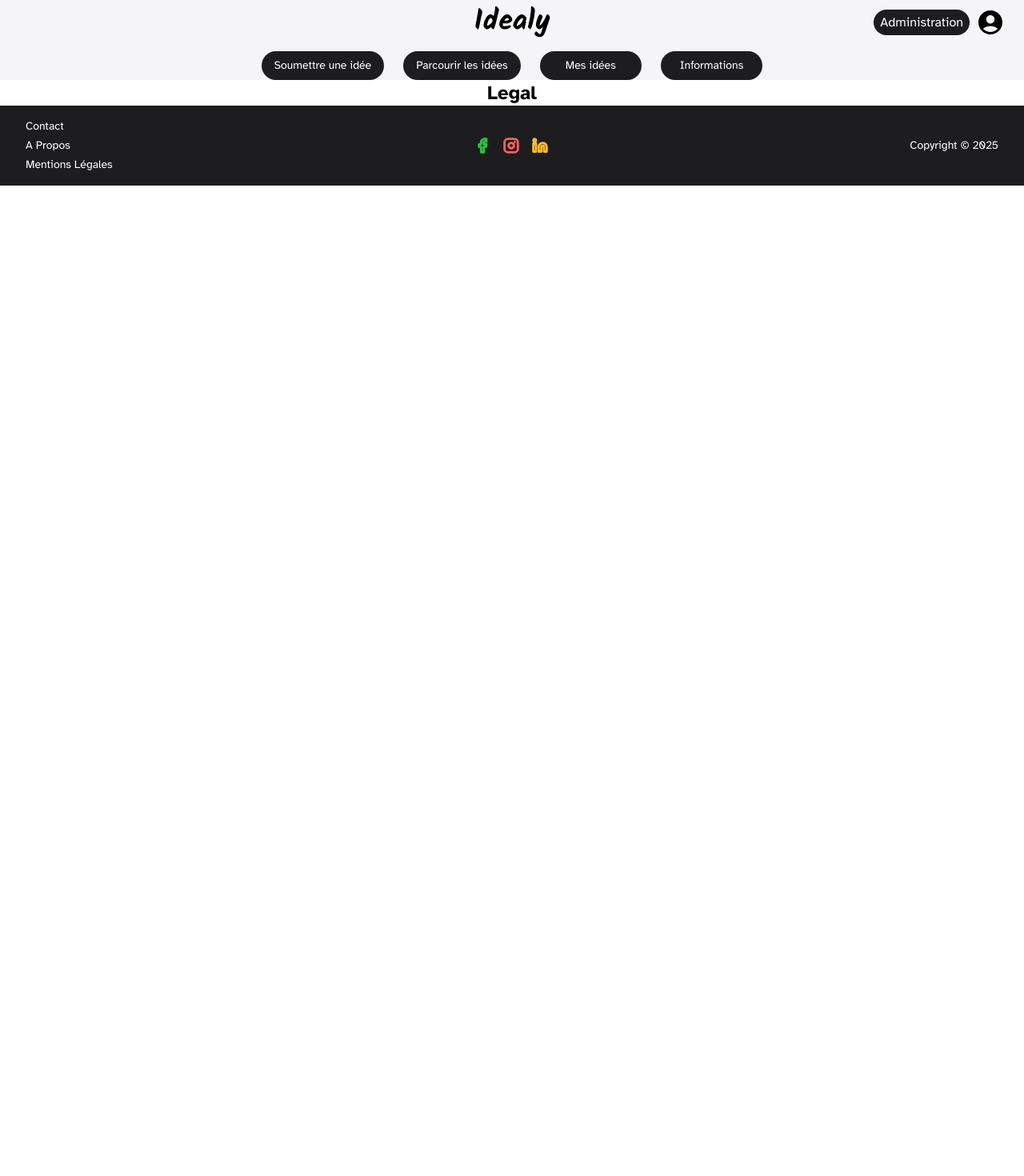
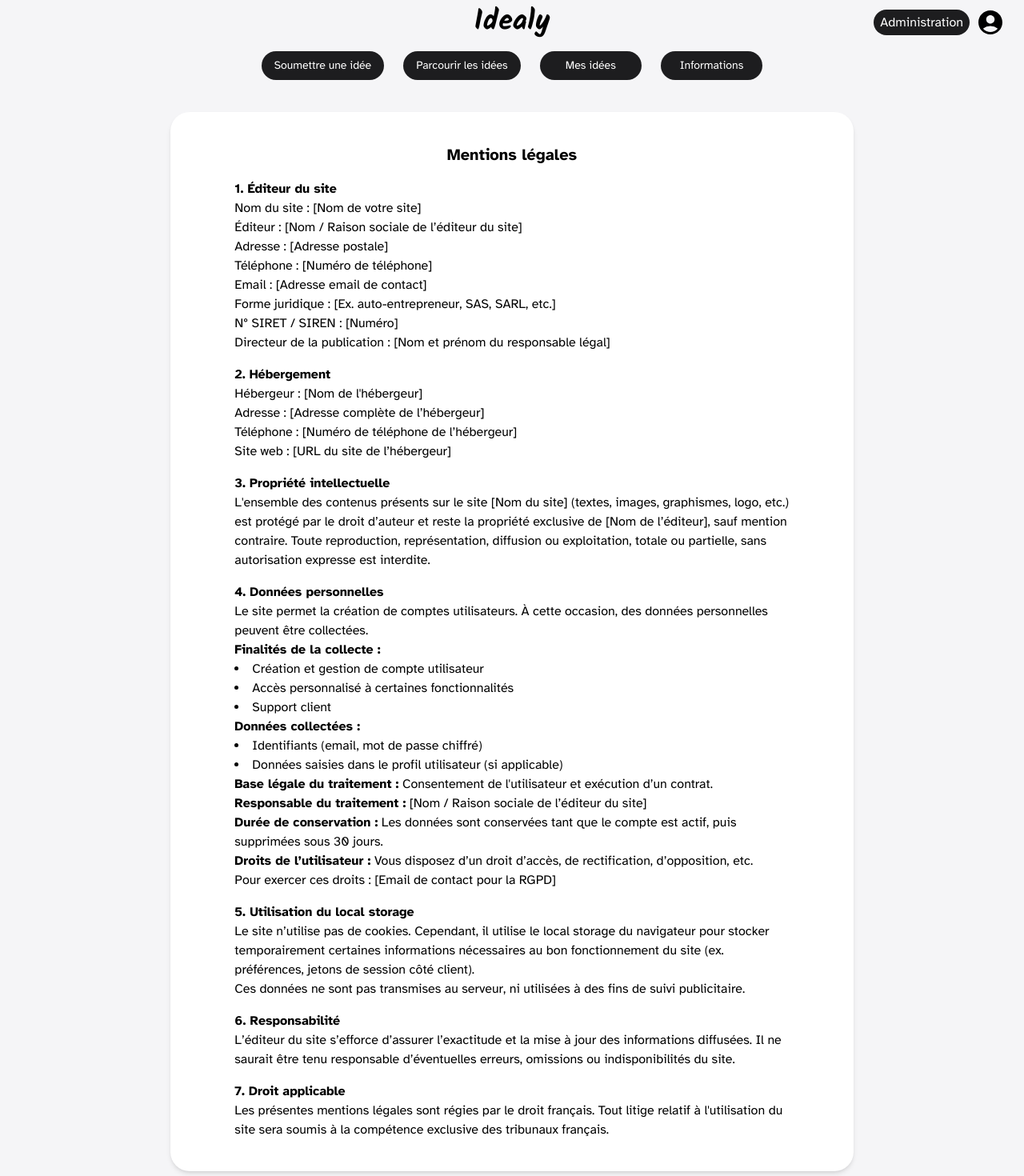
Before and after one commit to wildcodeschool-2025-03/js-p3-idealy, a React (Vite) app in the folder client/: page /legal in a window 1280 px wide. Shown: the top 1470 px of the page at 80% size. Before the commit the page ends 800 px from the top, so only its background shows below. Built offline with nearby package versions, Linux system fonts and the light colour scheme; no server answers.

Commit message:
Legal additions

```diff
--- a/client/src/pages/Legal.tsx
+++ b/client/src/pages/Legal.tsx
@@ -1,7 +1,119 @@
 // client/src/pages/Legal.tsx
 
 function Legal() {
-  return <h1 className=" text-center text-2xl font-bold"> Legal </h1>;
+  return (
+    <section className="bg-greyBackground min-h-lvh py-6 md:pt-10">
+      <section className="bg-card rounded-3xl max-w-full shadow-md py-4 px-4 md:px-20 md:py-10 md:w-2/3 m-auto space-y-4 mb-4 md:mb-8">
+        <h1 className="text-xl font-bold text-center">Mentions légales</h1>
+
+        <div>
+          <h2 className="font-semibold">1. Éditeur du site</h2>
+          <p>Nom du site : [Nom de votre site]</p>
+          <p>Éditeur : [Nom / Raison sociale de l’éditeur du site]</p>
+          <p>Adresse : [Adresse postale]</p>
+          <p>Téléphone : [Numéro de téléphone]</p>
+          <p>Email : [Adresse email de contact]</p>
+          <p>Forme juridique : [Ex. auto-entrepreneur, SAS, SARL, etc.]</p>
+          <p>N° SIRET / SIREN : [Numéro]</p>
+          <p>
+            Directeur de la publication : [Nom et prénom du responsable légal]
+          </p>
+        </div>
+
+        <div>
+          <h2 className="font-semibold">2. Hébergement</h2>
+          <p>Hébergeur : [Nom de l'hébergeur]</p>
+          <p>Adresse : [Adresse complète de l’hébergeur]</p>
+          <p>Téléphone : [Numéro de téléphone de l’hébergeur]</p>
+          <p>Site web : [URL du site de l’hébergeur]</p>
+        </div>
+
+        <div>
+          <h2 className="font-semibold">3. Propriété intellectuelle</h2>
+          <p>
+            L'ensemble des contenus présents sur le site [Nom du site] (textes,
+            images, graphismes, logo, etc.) est protégé par le droit d’auteur et
+            reste la propriété exclusive de [Nom de l’éditeur], sauf mention
+            contraire. Toute reproduction, représentation, diffusion ou
+            exploitation, totale ou partielle, sans autorisation expresse est
+            interdite.
+          </p>
+        </div>
+
+        <div>
+          <h2 className="font-semibold">4. Données personnelles</h2>
+          <p>
+            Le site permet la création de comptes utilisateurs. À cette
+            occasion, des données personnelles peuvent être collectées.
+          </p>
+          <p>
+            <strong>Finalités de la collecte :</strong>
+          </p>
+          <ul className="list-disc list-inside">
+            <li>Création et gestion de compte utilisateur</li>
+            <li>Accès personnalisé à certaines fonctionnalités</li>
+            <li>Support client</li>
+          </ul>
+          <p>
+            <strong>Données collectées :</strong>
+          </p>
+          <ul className="list-disc list-inside">
+            <li>Identifiants (email, mot de passe chiffré)</li>
+            <li>Données saisies dans le profil utilisateur (si applicable)</li>
+          </ul>
+          <p>
+            <strong>Base légale du traitement :</strong> Consentement de
+            l'utilisateur et exécution d’un contrat.
+          </p>
+          <p>
+            <strong>Responsable du traitement :</strong> [Nom / Raison sociale
+            de l’éditeur du site]
+          </p>
+          <p>
+            <strong>Durée de conservation :</strong> Les données sont conservées
+            tant que le compte est actif, puis supprimées sous 30 jours.
+          </p>
+          <p>
+            <strong>Droits de l’utilisateur :</strong> Vous disposez d’un droit
+            d’accès, de rectification, d’opposition, etc.
+          </p>
+          <p>Pour exercer ces droits : [Email de contact pour la RGPD]</p>
+        </div>
+
+        <div>
+          <h2 className="font-semibold">5. Utilisation du local storage</h2>
+          <p>
+            Le site n’utilise pas de cookies. Cependant, il utilise le local
+            storage du navigateur pour stocker temporairement certaines
+            informations nécessaires au bon fonctionnement du site (ex.
+            préférences, jetons de session côté client).
+          </p>
+          <p>
+            Ces données ne sont pas transmises au serveur, ni utilisées à des
+            fins de suivi publicitaire.
+          </p>
+        </div>
+
+        <div>
+          <h2 className="font-semibold">6. Responsabilité</h2>
+          <p>
+            L’éditeur du site s’efforce d’assurer l’exactitude et la mise à jour
+            des informations diffusées. Il ne saurait être tenu responsable
+            d’éventuelles erreurs, omissions ou indisponibilités du site.
+          </p>
+        </div>
+
+        <div>
+          <h2 className="font-semibold">7. Droit applicable</h2>
+          <p>
+            Les présentes mentions légales sont régies par le droit français.
+            Tout litige relatif à l'utilisation du site sera soumis à la
+            compétence exclusive des tribunaux français.
+          </p>
+        </div>
+      </section>
+    </section>
+  );
 }
 
 export default Legal;
```
